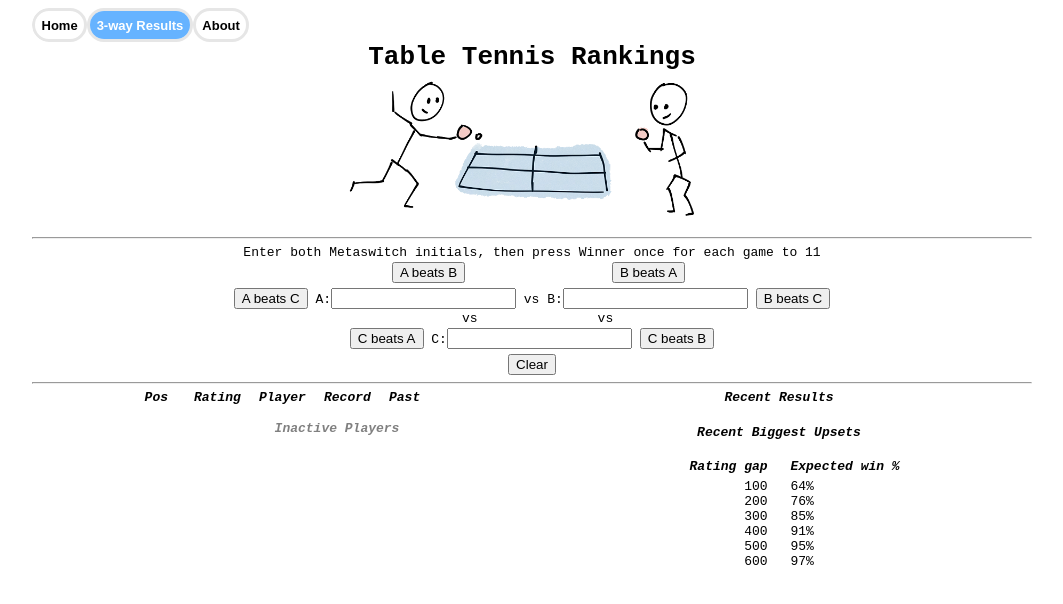
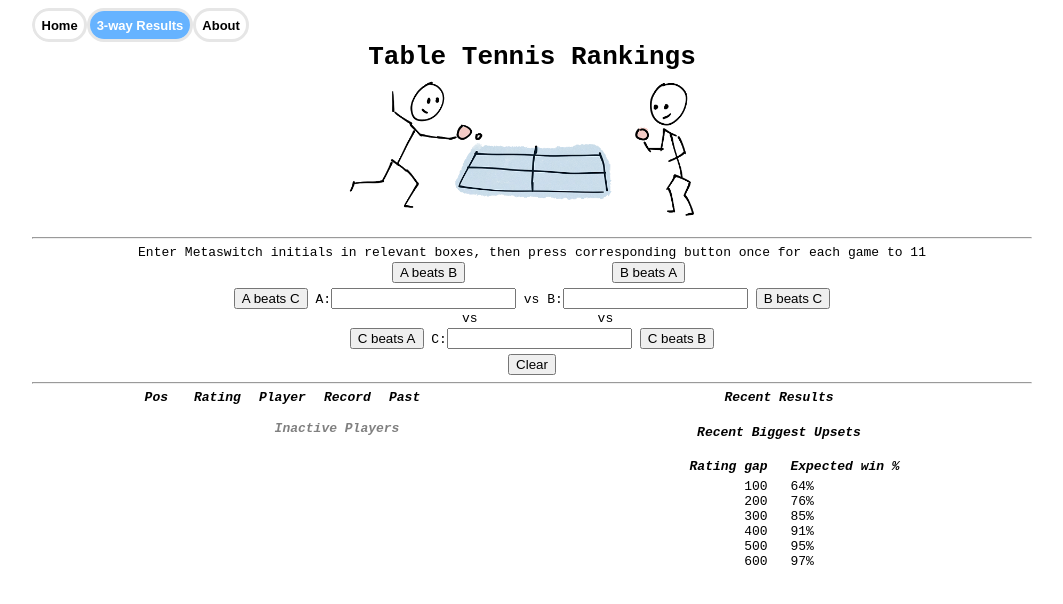
Before and after one commit to AdmiralGT/ttennis_ladder, a plain HTML site: page 3wayadder.html in a window 1280 px wide. Shown: the whole page, without its empty margins (108-1171 px from the left). Drawn offline with Linux system fonts and the light colour scheme; no server answers; a web font is replaced by a local one.

Commit message:
Different text for 3 way adder

```diff
--- a/3wayadder.html
+++ b/3wayadder.html
@@ -37,7 +37,7 @@ $( document ).ready(function() { startup(); drawtable(); addClickHandlers();});
   <h1>Table Tennis Rankings</h1>
   <img id="ttennis_doodle" src="ttennis_doodle.png" alt="table tennis doodle"/>
   <hr>
-  <div id="ttennis_header">Enter both Metaswitch initials, then press Winner once for each game to 11</div>
+  <div id="ttennis_header">Enter Metaswitch initials in relevant boxes, then press corresponding button once for each game to 11</div>
   <div class="3wayadder">
     <div class="3wayadderrow">
       <button id="a_win_vs_b" class="button ABbutton">A beats B</button>
```
